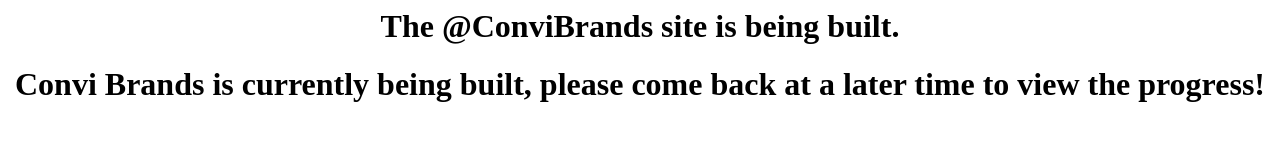
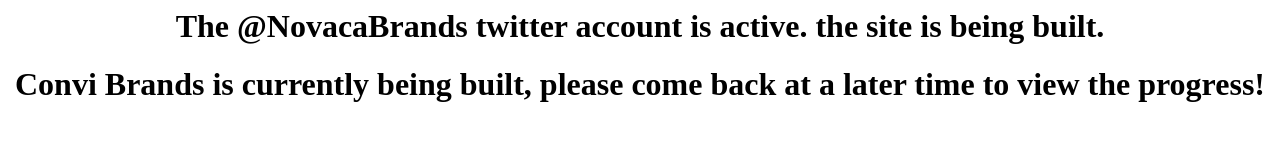
Before and after one commit to DeathsploitDev/convibynova, a plain HTML site: page index.html in a window 1280 px wide. Drawn offline with Linux system fonts and the light colour scheme; a web font is replaced by a local one.

Commit message:
Update index.html

```diff
--- a/index.html
+++ b/index.html
@@ -16,7 +16,7 @@
 </head>
 <body>
 <center>
-<h1>The @ConviBrands site is being built.</h1>
+<h1>The @NovacaBrands twitter account is active. the site is being built.</h1>
 </center>
 <center>
 <h1>Convi Brands is currently being built, please come back at a later time to view the progress!<h1>
```
